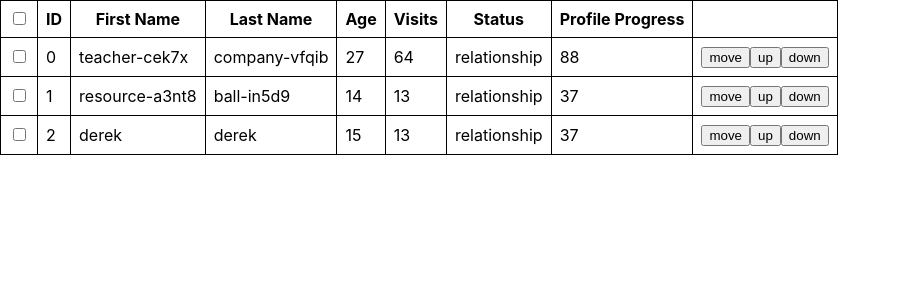
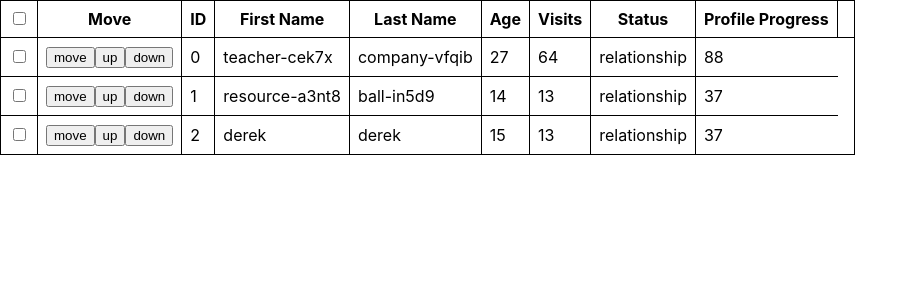
Before and after one commit to derekSotatek/react-table, a React (Create React App) app: page / in a window 1280 px wide. Shown: the top 300 px of the page, without its empty margins (0-918 px from the left). Built offline with nearby package versions, Linux system fonts and the light colour scheme.

Commit message:
fix table drag

```diff
--- a/package.json
+++ b/package.json
@@ -4,14 +4,17 @@
   "private": true,
   "dependencies": {
     "@fortawesome/react-fontawesome": "^0.1.14",
+    "@react-dnd/shallowequal": "^2.0.0",
     "@testing-library/jest-dom": "^5.11.4",
     "@testing-library/react": "^11.1.0",
     "@testing-library/user-event": "^12.1.10",
+    "@types/hoist-non-react-statics": "^3.3.1",
+    "dnd-core": "^14.0.0",
     "immutability-helper": "^3.1.1",
     "lodash": "^4.17.21",
     "namor": "^2.0.2",
     "react": "^16.8.6",
-    "react-dnd": "^14.0.2",
+    "react-dnd": "^10.0.2",
     "react-dnd-html5-backend": "^14.0.0",
     "react-dom": "^17.0.2",
     "react-fontawesome": "^1.7.1",
--- a/src/custom-table/index.js
+++ b/src/custom-table/index.js
@@ -38,6 +38,11 @@ const fakeData = [
 ];
 
 const fakeColumns = [
+  {
+    Header: 'Move',
+    accessor: 'move',
+    sortType: 'basic',
+  },
   {
     Header: 'ID',
     accessor: 'id',
--- a/src/custom-table/row/index.js
+++ b/src/custom-table/row/index.js
@@ -63,10 +63,10 @@ const Row = ({ row, index, moveRow, moveRowUp, moveRowDown }) => {
 
   return (
     <tr ref={dropRef} style={{ opacity }}>
-      {row.cells.map(cell => {
-        return <td {...cell.getCellProps()}>{cell.render('Cell')}</td>
-      })}
-      <td>
+
+      {row.cells.map((cell, i) => {
+        if (i === 1) {
+          return <td {...cell.getCellProps()}>
             <button ref={dragRef}>
               move
             </button>
@@ -76,7 +76,11 @@ const Row = ({ row, index, moveRow, moveRowUp, moveRowDown }) => {
             <button onClick={() => moveRowDown(index)}>
               down
             </button>
+            {/* {cell.render('Cell')} */}
           </td>
+        }
+        return <td {...cell.getCellProps()}>{cell.render('Cell')}</td>
+      })}
     </tr>
   )
 };
```
Also changed, not shown: 1 other file (tests, documents, lock files or other folders). Lines whose indentation alone changed are shown as unchanged.
